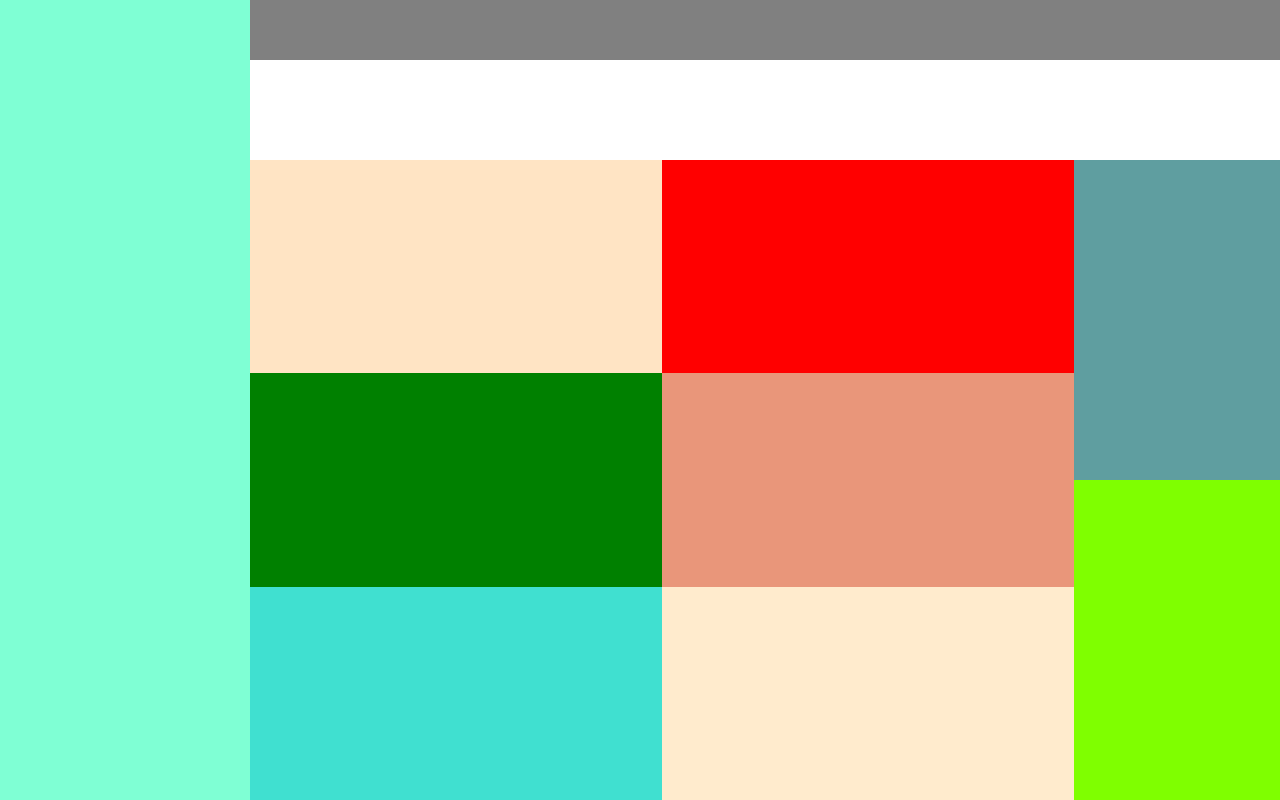
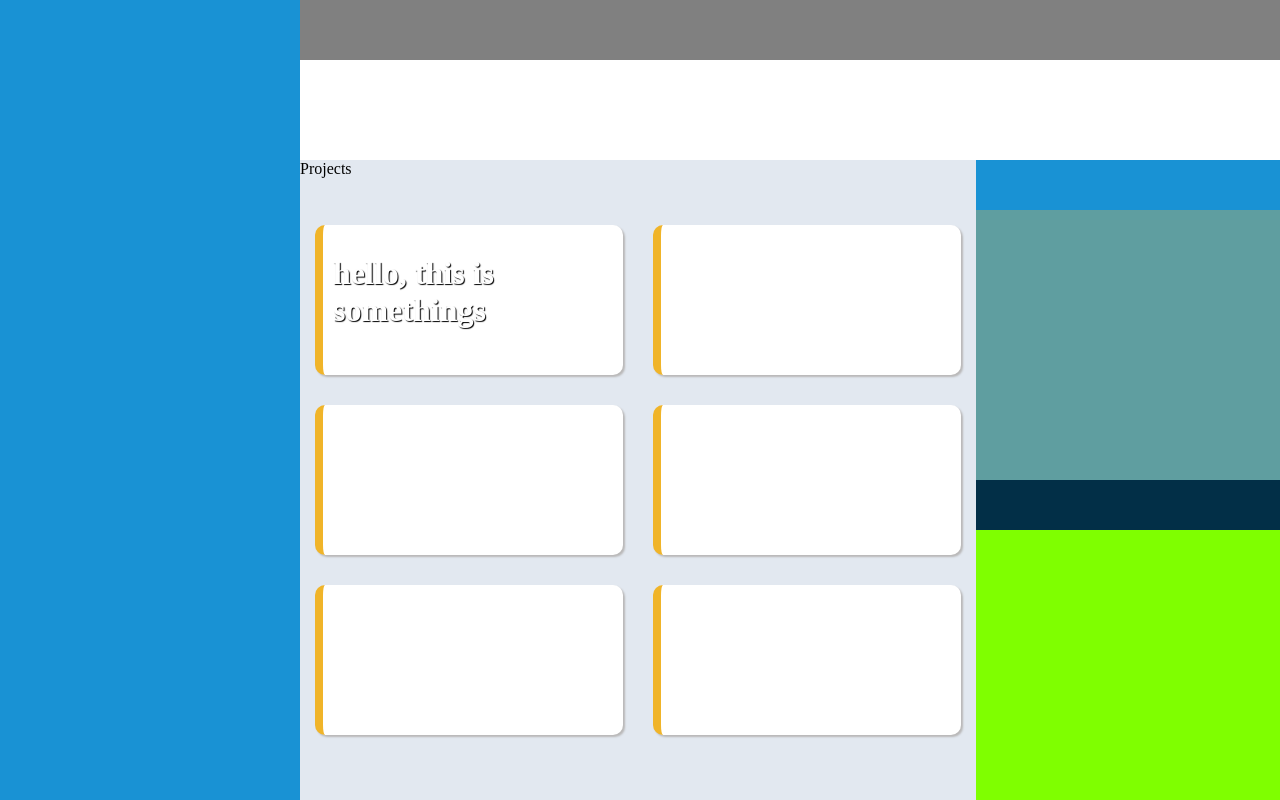
Before and after one commit to fraser-dempster/finished-dashboard-odin, a plain HTML site: page index.html in a window 1280 px wide. Drawn offline with Linux system fonts and the light colour scheme.

Commit message:
added title grid space

```diff
--- a/index.css
+++ b/index.css
@@ -4,7 +4,7 @@ body {
   padding: 0;
 
   display: grid;
-  grid-template-columns: 250px 1fr;
+  grid-template-columns: 300px 1fr;
   grid-template-rows: 60px 100px 1fr;
   grid-template-areas:
     "sidebar header"
@@ -13,7 +13,7 @@ body {
 }
 
 .sidebar {
-  background-color: aquamarine;
+  background-color: #1992d4;
   grid-area: sidebar;
 }
 
@@ -29,67 +29,87 @@ body {
 
 .main {
   display: grid;
-  grid-template-columns: 2fr 0.5fr;
+  grid-template-columns: 2fr 0.9fr;
   grid-template-rows: 1fr;
   grid-template-areas: "projects main_sidebar";
 
-  background-color: beige;
+  background-color: #1992d4;
   grid-area: main;
 }
 
 .projects {
   display: grid;
   grid-template-columns: 1fr 1fr;
-  grid-template-rows: 1fr 1fr 1fr;
+  grid-template-rows: 50px 1fr 1fr 1fr;
   grid-template-areas:
+    "project_title project_title"
     "project1 project2"
     "project3 project4"
     "project5 project6";
 
-  background-color: brown;
+  background-color: #e2e8f0;
   grid-area: projects;
+  padding-bottom: 50px;
+}
+
+.project_title {
+  background-color: darkmagenta;
+  grid-area: project_title;
+}
+
+.project_card {
+  display: flex;
+  justify-content: left;
+  align-items: top;
+  font-size: 2rem;
+  font-weight: bold;
+  color: white;
+  text-shadow: 1px 1px 1px black;
+  border-radius: 10px;
+  margin: 15px;
+  padding: 10px;
+  padding-top: 30px;
+  box-shadow: 2px 2px 2px rgb(185, 184, 184);
+  border-left: 8px solid #f0b429;
+  background-color: #ffffff;
+}
+
+.project_1 {
+  grid-area: project1;
+}
+
+.project_2 {
+  grid-area: project2;
+}
+
+.project_3 {
+  grid-area: project3;
+}
+
+.project_4 {
+  grid-area: project4;
+}
+
+.project_5 {
+  grid-area: project5;
+}
+
+.project_6 {
+  grid-area: project6;
 }
 
 .main_sidebar {
   display: grid;
   grid-template-columns: 1fr;
-  grid-template-rows: 1fr 1fr;
+  grid-template-rows: 50px 1fr 50px 1fr;
   grid-template-areas:
+    "announcements_title"
     "announcements"
+    "trending_title"
     "trending";
 
   background-color: rgb(236, 135, 2);
   grid-area: main_sidebar;
-}
-
-.project_1 {
-  background-color: bisque;
-  grid-area: project1;
-}
-
-.project_2 {
-  background-color: red;
-  grid-area: project2;
-}
-
-.project_3 {
-  background-color: green;
-  grid-area: project3;
-}
-
-.project_4 {
-  background-color: darksalmon;
-  grid-area: project4;
-}
-
-.project_5 {
-  background-color: turquoise;
-  grid-area: project5;
-}
-
-.project_6 {
-  background-color: blanchedalmond;
-  grid-area: project6;
 }
 
 .announcements {
@@ -101,3 +121,13 @@ body {
   background-color: chartreuse;
   grid-area: trending;
 }
+
+.announcements_title {
+  background-color: #1992d4;
+  grid-area: announcements_title;
+}
+
+.trending_title {
+  background-color: #022f47;
+  grid-area: trending_title;
+}
--- a/index.html
+++ b/index.html
@@ -12,15 +12,18 @@
     <div class="header"></div>
     <div class="main">
       <div class="projects">
-        <div class="project_1"></div>
-        <div class="project_2"></div>
-        <div class="project_3"></div>
-        <div class="project_4"></div>
-        <div class="project_5"></div>
-        <div class="project_6"></div>
+        <div class="projects_title">Projects</div>
+        <div class="project_card project_1">hello, this is somethings</div>
+        <div class="project_card project_2"></div>
+        <div class="project_card project_3"></div>
+        <div class="project_card project_4"></div>
+        <div class="project_card project_5"></div>
+        <div class="project_card project_6"></div>
       </div>
       <div class="main_sidebar">
+        <div class="announcements_title"></div>
         <div class="announcements"></div>
+        <div class="trending_title"></div>
         <div class="trending"></div>
       </div>
     </div>
```
